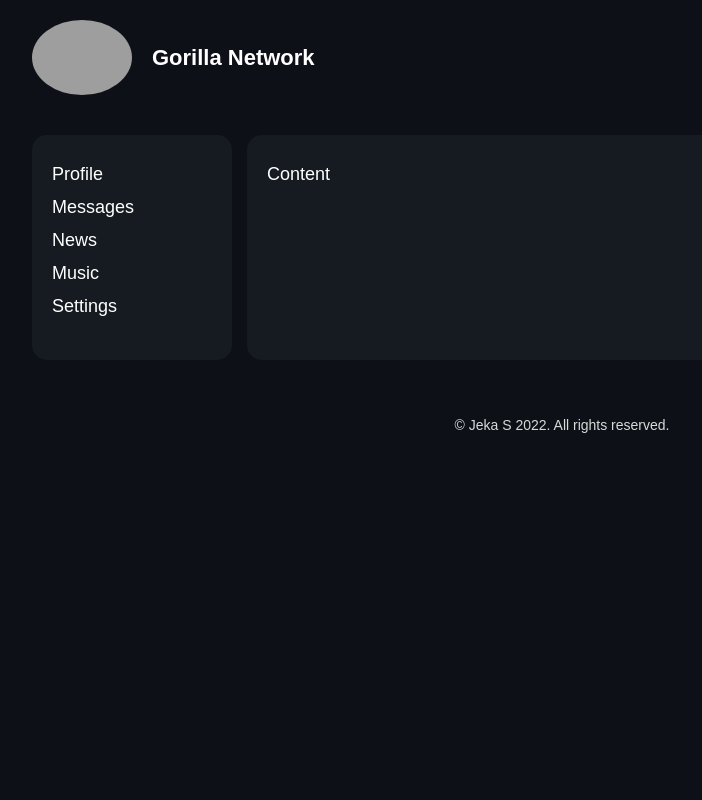
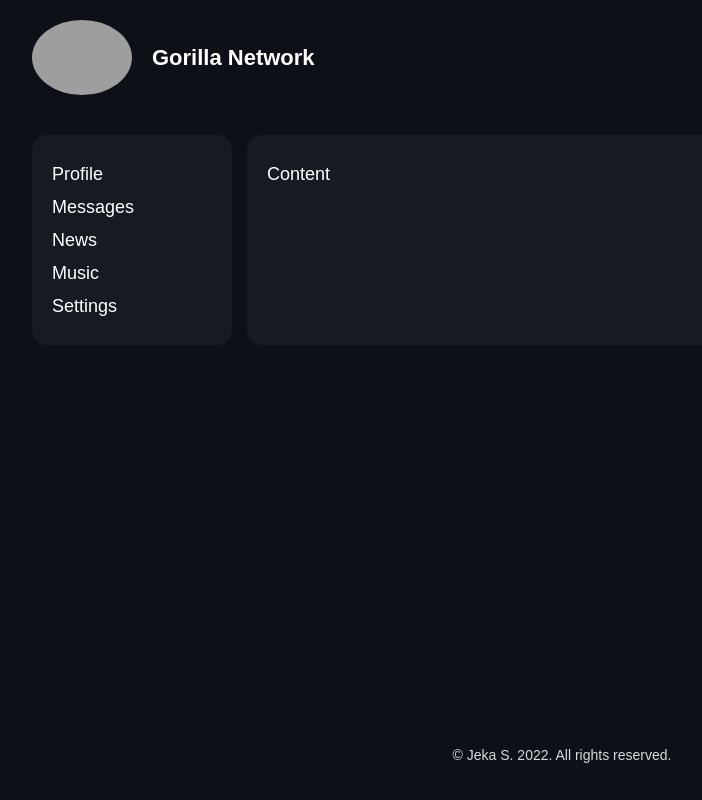
Before and after one commit to jeka5650962/jeka_react, a React (Create React App) app: page / in a window 1280 px wide. Shown: the whole page, without its empty margins (78-780 px from the left). Built offline with nearby package versions, Linux system fonts and the light colour scheme; grey boxes are pictures that could not be loaded.

Commit message:
Прибил футер к низу

```diff
--- a/src/App.css
+++ b/src/App.css
@@ -27,7 +27,7 @@ body {
 .wrapper {
     display: flex;
     flex-direction: column;
-    min-height: 100%;
+    min-height: 100vh;
     overflow: hidden;
 }
 /* ------------------------------------------------------------------------------------------------------ __container */
@@ -69,8 +69,8 @@ body {
 }
 /* ----------------------------------------------------------------------------------------------------------- navbar */
 .navbar {
+    flex: 0 0 200px;
     border-radius: 15px;
-    flex: 0 0 200px;
     background-color: #161b22;
 }
 .navbar__list {
@@ -78,6 +78,9 @@ body {
 }
 .navbar__item {
     margin: 0 0 15px 0;
+}
+.navbar__item:last-child {
+    margin: 0;
 }
 .navbar__link {
     color: #fff;
@@ -98,6 +101,7 @@ body {
 /* ----------------------------------------------------------------------------------------------------------- footer */
 .footer {
     padding: 20px 0;
+    margin-top: auto;
 }
 .footer__container {}
 .footer__body {
@@ -110,4 +114,5 @@ body {
     font-size: 14px;
     font-weight: 300;
     color: #d9d9d9;
+    text-align: center;
 }
--- a/src/App.js
+++ b/src/App.js
@@ -52,7 +52,7 @@ const App = () => {
                 <div className="footer__container">
                     <div className="footer__body">
                         <div className="footer__text">
-                            © Jeka S 2022. All rights reserved.
+                            © Jeka S. 2022. All rights reserved.
                         </div>
                     </div>
                 </div>
```
